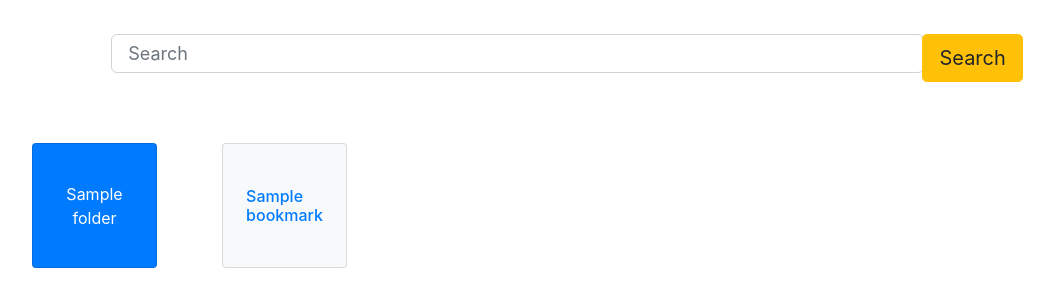
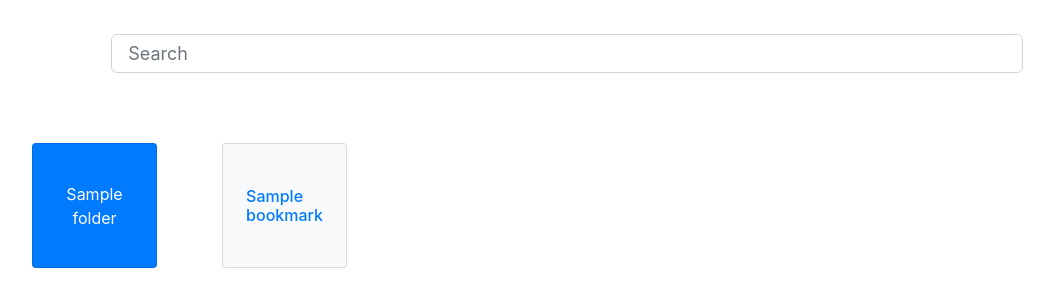
Before and after one commit to bsacash/fire-starter, a Flask app: template templates/index.html in a window 1280 px wide. Shown: the top 307 px of the page, without its empty margins (73-1127 px from the left). Run offline with Flask 2, Linux system fonts and the light colour scheme; the template is opened without the code that fills it: most values are stand-ins (such as "Sample title", 1, 10 or a date in 2020); some libraries are stand-ins or nearby versions.

Commit message:
adjust search bar

```diff
--- a/static/css/custom.css
+++ b/static/css/custom.css
@@ -65,7 +65,6 @@
 @media (min-width:480px) {
     .featurette .search.has-button .form-group {
         position: relative;
-        padding-right: 99px; /*space for button*/
     }
     .featurette .search.has-button .btn {
         position: absolute;
--- a/templates/index.html
+++ b/templates/index.html
@@ -8,7 +8,7 @@
       <form action="{{ url_for('search') }}" method="post" class="search has-button">
          <div class="form-group">
             <input type="search" placeholder="Search" name="search_input" class="form-control form-control-lg">
-            <button class="btn btn-lg btn-warning" type="button">Search</button>
+
          </div>
          <!-- /form-group -->
       </form>
```
